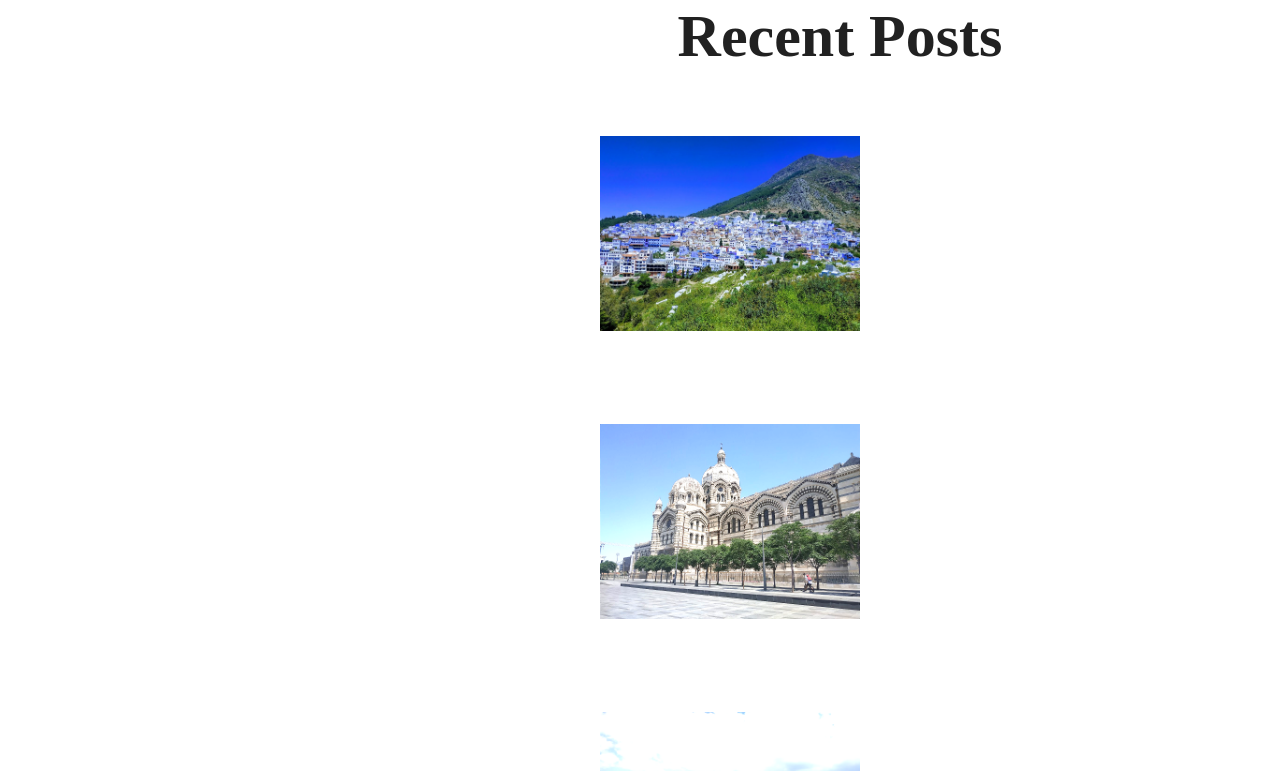
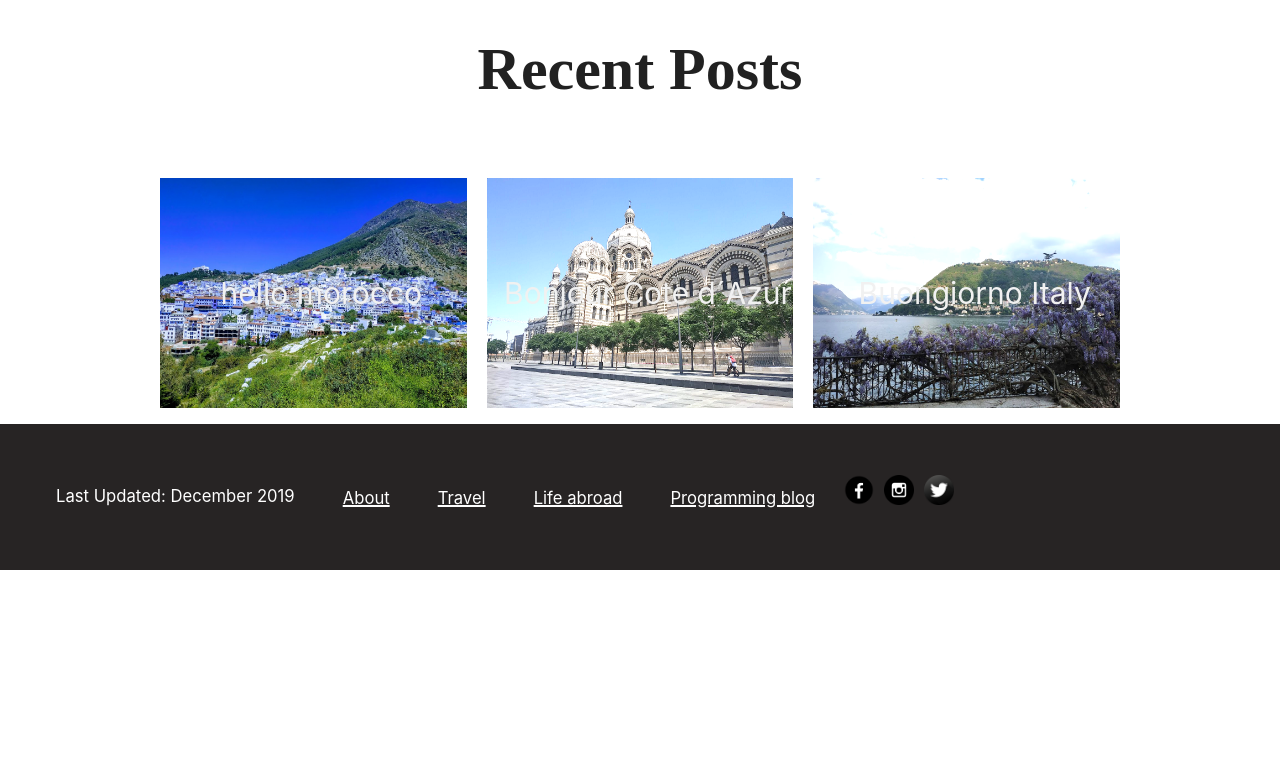
Before and after one commit to aisha-gregg/aisha-blog, a React (Create React App) app: page / in a window 1280 px wide. Shown: the part 940-1711 px from the top of the page. After the commit the page ends 1510 px from the top, so only its background shows below. Built offline with nearby package versions, Linux system fonts and the light colour scheme; a web font is replaced by a local one.

Commit message:
style feature image

```diff
--- a/src/components/feature-image/FeatureImage.jsx
+++ b/src/components/feature-image/FeatureImage.jsx
@@ -1,5 +1,5 @@
 import React from "react";
-import styles from "./FeatureImage/feature-image.module.css";
+import styles from "./feature-image.module.css";
 
 export function FeatureImage({ text, image, onClick }) {
   return (
--- a/src/components/feature-image/feature-image.module.css
+++ b/src/components/feature-image/feature-image.module.css
@@ -1,19 +1,20 @@
 .container {
-  display: grid;
-  grid-template-columns: repeat(4, minmax(100px, 1fr));
-  grid-gap: 30px;
+  position: relative;
+  display: flex;
+  justify-content: center;
+  align-items: center;
 }
 
-.container > a {
-  display: flex;
+.container p {
+  position: absolute;
+  margin: 0;
+  text-overflow: ellipsis;
+  white-space: nowrap;
+  color: rgb(241, 241, 241);
+  font-size: 30px;
 }
 
-.container > a div {
-  display: flex;
-  max-width: 96%;
-  justify-content: center;
+.container img {
+  filter: brightness(1);
+  width: 100%;
 }
-
-.container a:hover p {
-  opacity: 1;
-}
--- a/src/pages/home/Home.jsx
+++ b/src/pages/home/Home.jsx
@@ -1,11 +1,14 @@
 import React from "react";
 import styles from "./home.module.css";
-
-import { Link } from "../../components/link/Link";
+import { FeatureImage } from "../../components/feature-image/FeatureImage";
+import { useHistory } from "react-router-dom";
 
 export function Home() {
+  const history = useHistory();
+
   return (
     <main className={styles["wrapper-content"]}>
+      <section className={styles.introduction}>
         <img
           src="./img/index-photo.jpg"
           alt="profilepic"
@@ -17,38 +20,35 @@ export function Home() {
             Hi. I am Aisha Kamilah; travel enthusiast and blogger. I am from the
             beautiful twin isles of Trinidad and Tobago. Now I live in Spain and
             travel frequently across Europe. For the past couple years and after
-          visiting over 30 cities my perspectives and visions of all that I have
-          known continues to be challenged. I want to somehow share my stories
-          with the world.
+            visiting over 30 cities my perspectives and visions of all that I
+            have known continues to be challenged. I want to somehow share my
+            stories with the world.
           </p>
           <p>
             I am also a software developer. You can visit my programming blog
             here.
           </p>
-        <div>
-          <h1>Recent Posts</h1>
-          <menu className={styles.container}>
-            <Link to="/travel/morocco">
-              <div>
-                <img src="./img/morocco-main.jpg" alt="picture of madrid" />
-                <p>Hello Morocco!</p>
         </div>
-            </Link>
-            <Link>
-              <div>
-                <img src="./img/cathedral.png" alt="picture of madrid" />
-                <p>Bonjour Cote d´Azur </p>
+      </section>
+      <section>
+        <h1 className={styles.recentposts}>Recent Posts</h1>
+        <div className={styles.posts}>
+          <FeatureImage
+            text="hello morocco"
+            image="./img/morocco-main.jpg"
+            onClick={() => history.push("/travel/morocco")}
+          ></FeatureImage>
+
+          <FeatureImage
+            text="Bonjour Cote d´Azur"
+            image="./img/cathedral.png"
+          ></FeatureImage>
+          <FeatureImage
+            text="Buongiorno Italy"
+            image="./img/italy.png"
+          ></FeatureImage>
         </div>
-            </Link>
-            <Link>
-              <div>
-                <img src="./img/italy.png" alt="picture of madrid" />
-                <p>Buongiorno Italy</p>
-              </div>
-            </Link>
-          </menu>
-        </div>
-      </div>
+      </section>
     </main>
   );
 }
--- a/src/pages/home/home.module.css
+++ b/src/pages/home/home.module.css
@@ -1,7 +1,4 @@
 .wrapper-content {
-  display: grid;
-  grid-template-columns: 400px 1fr;
-
   padding-top: var(--unit-size-xs);
 }
 
@@ -15,10 +12,18 @@ p {
   text-align: start;
   padding-left: var(--unit-size-xs);
 }
-h1 {
-  justify-content: center;
+
+.posts {
+  display: flex;
+  flex-direction: row;
 }
 
-.container img {
-  width: 50%;
+.posts > *:not(:last-child) {
+  margin-right: 20px;
 }
+
+.introduction {
+  display: grid;
+  grid-template-columns: minmax(400px, 400px) 1fr;
+  grid-gap: var(--unit-size-s);
+}
```
Lines whose indentation alone changed are shown as unchanged.
